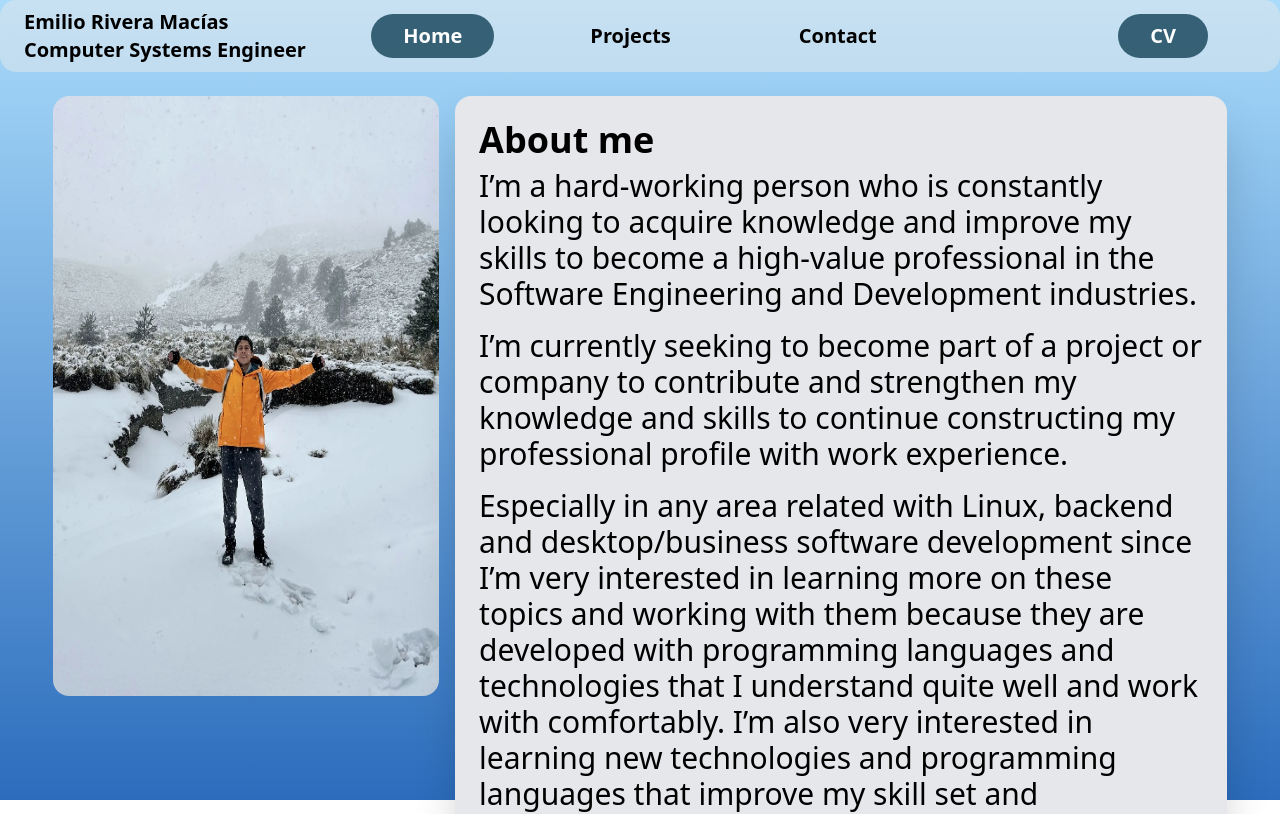
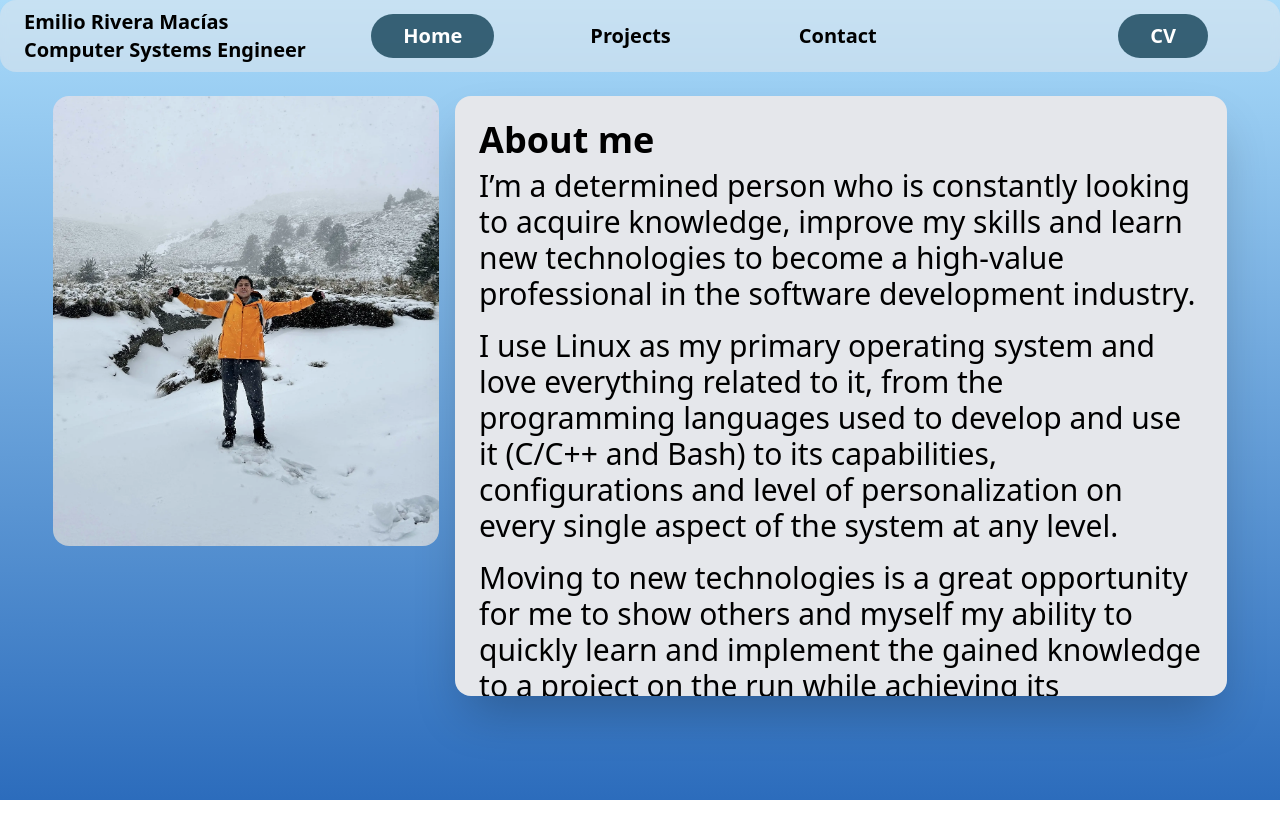
Before and after one commit to EmilioRivera0/professional-portfolio, a Next.js app: page / in a window 1280 px wide. Shown: the top 814 px of the page. Built offline with nearby package versions, Linux system fonts and the light colour scheme.

Commit message:
Feature: Updated About Me Description and refractored its code

```diff
--- a/src/components/Home/AboutMe.tsx
+++ b/src/components/Home/AboutMe.tsx
@@ -7,8 +7,8 @@ import Malinche_LG from "@public/Malinche-LG.webp";
 
 export function AboutMe() {
     return (
-        <section className="flex flex-col md:flex-row gap-2 md:gap-4">
-            <div className="flex w-10/12 md:w-2/5 lg:w-1/3 h-[450px] md:h-[500px] lg:h-[600px] mx-auto">
+        <section className="flex flex-col md:flex-row md:h-[500px] lg:h-[600px] gap-2 md:gap-4">
+            <div className="flex w-10/12 md:w-2/5 lg:w-1/3 h-[450px] mx-auto">
                 <Image
                     className="lg:hidden rounded-2xl"
                     src={Malinche}
@@ -23,7 +23,7 @@ export function AboutMe() {
                 />
             </div>
             <div className="w-full md:w-3/5 lg:w-2/3 mx-auto">
-            <Description />
+                <Description />
             </div>
         </section>
 
--- a/src/components/Home/Description.tsx
+++ b/src/components/Home/Description.tsx
@@ -1,11 +1,15 @@
+import { description } from "@/data/AboutMe";
+
 export function Description() {
     return (
-        <div className="p-4 lg:p-6 text-lg md:text-xl lg:text-3xl space-y-1 lg:space-y-2 bg-gray-200 rounded-2xl shadow-2xl">
+        <div className="h-full overflow-scroll p-4 lg:p-6 text-lg md:text-xl lg:text-3xl space-y-1 lg:space-y-2 bg-gray-200 rounded-2xl shadow-2xl">
             <h2 className="text-xl md:text-2xl lg:text-4xl font-bold">About me</h2>
             <div className="space-y-2 lg:space-y-4">
-                <p>I’m a hard-working person who is constantly looking to acquire knowledge and improve my skills to become a high-value professional in the Software Engineering and Development industries.</p>
-                <p>I’m currently seeking to become part of a project or company to contribute and strengthen my knowledge and skills to continue constructing my professional profile with work experience.  </p>
-                <p>Especially in any area related with Linux, backend and desktop/business software development since I’m very interested in learning more on these topics and working with them because they are developed with programming languages and technologies that I understand quite well and work with comfortably. I’m also very interested in learning new technologies and programming languages that improve my skill set and professional profile to extend even more my knowledge on the software development industry.</p>
+                {description.map((it, index) => (
+                    <div key={index}>
+                        <p>{it}</p>
+                    </div>
+                ))}
             </div>
         </div>
     );
--- /dev/null
+++ b/src/data/AboutMe.ts
@@ -0,0 +1,6 @@
+export const description: string[] = [
+    "I’m a determined person who is constantly looking to acquire knowledge, improve my skills and learn new technologies to become a high-value professional in the software development industry.",
+    "I use Linux as my primary operating system and love everything related to it, from the programming languages used to develop and use it (C/C++ and Bash) to its capabilities, configurations and level of personalization on every single aspect of the system at any level.",
+    "Moving to new technologies is a great opportunity for me to show others and myself my ability to quickly learn and implement the gained knowledge to a project on the run while achieving its objectives.",
+    "I’m an extroverted person that enjoys socializing, meeting new people and communicating with my partners and friends to achieve our objectives and have a good time. Also, I enjoy exercising, going out to hang out with my friends or traveling to the mountains for a hike, making me a very proactive and adventurous person.",
+];
```
